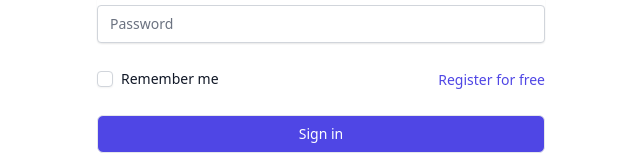
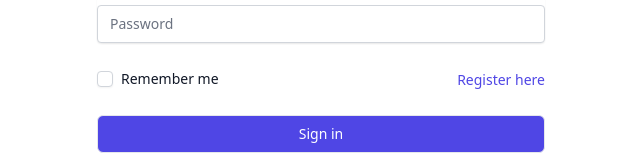
Before and after one commit to Wijayaac/survey-app-fe, a Vue app: page /login in a window 1280 px wide. Shown: the part 392-552 px from the top of the page, without its empty margins (319-959 px from the left). Built offline with nearby package versions, Linux system fonts and the light colour scheme; no server answers.

Commit message:
Update : login text for register

```diff
--- a/src/views/Login.vue
+++ b/src/views/Login.vue
@@ -40,7 +40,7 @@
           :to="{ name: 'register' }"
           class="font-medium text-sm text-indigo-600 hover:text-indigo-500"
         >
-          Register for free
+          Register here
         </router-link>
       </div>
     </div>
```
